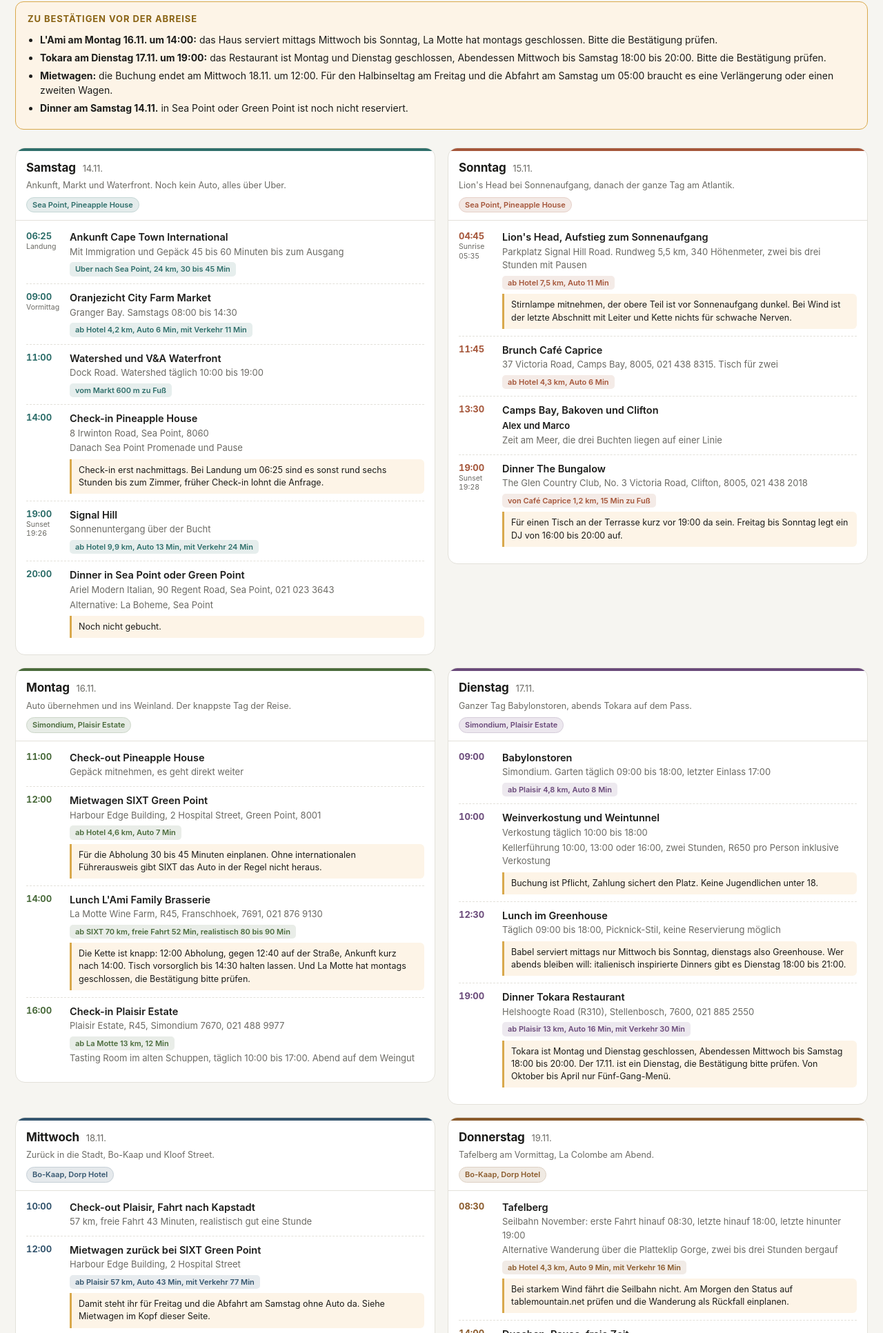
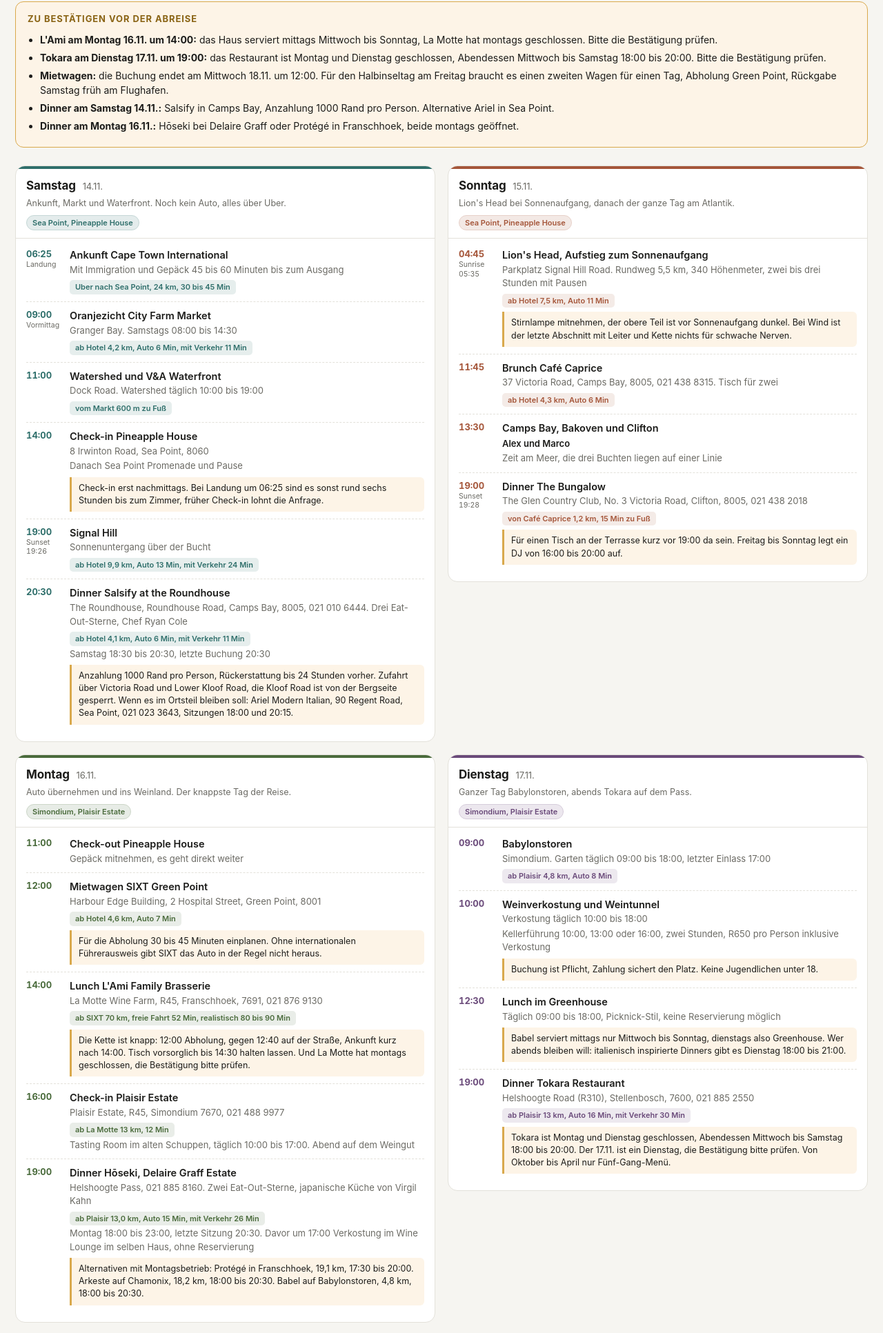
Before and after one commit to xiebo91/kapstadt-nov-2026, a plain HTML site: page index.html in a window 1280 px wide. Shown: the part 267-2200 px from the top of the page at 69% size. Drawn offline with Linux system fonts and the light colour scheme.

Commit message:
Dinner 14.11. und 16.11. ergaenzt, Mietwagen fuer Freitag

```diff
--- a/index.html
+++ b/index.html
@@ -89,8 +89,9 @@
     <ul>
       <li><b>L'Ami am Montag 16.11. um 14:00:</b> das Haus serviert mittags Mittwoch bis Sonntag, La Motte hat montags geschlossen. Bitte die Bestätigung prüfen.</li>
       <li><b>Tokara am Dienstag 17.11. um 19:00:</b> das Restaurant ist Montag und Dienstag geschlossen, Abendessen Mittwoch bis Samstag 18:00 bis 20:00. Bitte die Bestätigung prüfen.</li>
-      <li><b>Mietwagen:</b> die Buchung endet am Mittwoch 18.11. um 12:00. Für den Halbinseltag am Freitag und die Abfahrt am Samstag um 05:00 braucht es eine Verlängerung oder einen zweiten Wagen.</li>
-      <li><b>Dinner am Samstag 14.11.</b> in Sea Point oder Green Point ist noch nicht reserviert.</li>
+      <li><b>Mietwagen:</b> die Buchung endet am Mittwoch 18.11. um 12:00. Für den Halbinseltag am Freitag braucht es einen zweiten Wagen für einen Tag, Abholung Green Point, Rückgabe Samstag früh am Flughafen.</li>
+      <li><b>Dinner am Samstag 14.11.:</b> Salsify in Camps Bay, Anzahlung 1000 Rand pro Person. Alternative Ariel in Sea Point.</li>
+      <li><b>Dinner am Montag 16.11.:</b> Hōseki bei Delaire Graff oder Protégé in Franschhoek, beide montags geöffnet.</li>
     </ul>
   </div>
 
@@ -129,11 +130,12 @@
           <div class="where">Sonnenuntergang über der Bucht</div>
           <div class="leg">ab Hotel 9,9 km, Auto 13 Min, mit Verkehr 24 Min</div>
         </div></div>
-        <div class="row"><div class="time">20:00</div><div>
-          <div class="what">Dinner in Sea Point oder Green Point</div>
-          <div class="where">Ariel Modern Italian, 90 Regent Road, Sea Point, 021 023 3643</div>
-          <div class="where">Alternative: La Boheme, Sea Point</div>
-          <div class="note">Noch nicht gebucht.</div>
+        <div class="row"><div class="time">20:30</div><div>
+          <div class="what">Dinner Salsify at the Roundhouse</div>
+          <div class="where">The Roundhouse, Roundhouse Road, Camps Bay, 8005, 021 010 6444. Drei Eat-Out-Sterne, Chef Ryan Cole</div>
+          <div class="leg">ab Hotel 4,1 km, Auto 6 Min, mit Verkehr 11 Min</div>
+          <div class="where">Samstag 18:30 bis 20:30, letzte Buchung 20:30</div>
+          <div class="note">Anzahlung 1000 Rand pro Person, Rückerstattung bis 24 Stunden vorher. Zufahrt über Victoria Road und Lower Kloof Road, die Kloof Road ist von der Bergseite gesperrt. Wenn es im Ortsteil bleiben soll: Ariel Modern Italian, 90 Regent Road, Sea Point, 021 023 3643, Sitzungen 18:00 und 20:15.</div>
         </div></div>
       </div>
     </div>
@@ -199,6 +201,13 @@
           <div class="leg">ab La Motte 13 km, 12 Min</div>
           <div class="where">Tasting Room im alten Schuppen, täglich 10:00 bis 17:00. Abend auf dem Weingut</div>
         </div></div>
+        <div class="row"><div class="time">19:00</div><div>
+          <div class="what">Dinner Hōseki, Delaire Graff Estate</div>
+          <div class="where">Helshoogte Pass, 021 885 8160. Zwei Eat-Out-Sterne, japanische Küche von Virgil Kahn</div>
+          <div class="leg">ab Plaisir 13,0 km, Auto 15 Min, mit Verkehr 26 Min</div>
+          <div class="where">Montag 18:00 bis 23:00, letzte Sitzung 20:30. Davor um 17:00 Verkostung im Wine Lounge im selben Haus, ohne Reservierung</div>
+          <div class="note">Alternativen mit Montagsbetrieb: Protégé in Franschhoek, 19,1 km, 17:30 bis 20:00. Arkeste auf Chamonix, 18,2 km, 18:00 bis 20:30. Babel auf Babylonstoren, 4,8 km, 18:00 bis 20:30.</div>
+        </div></div>
       </div>
     </div>
 
@@ -249,7 +258,7 @@
           <div class="what">Mietwagen zurück bei SIXT Green Point</div>
           <div class="where">Harbour Edge Building, 2 Hospital Street</div>
           <div class="leg">ab Plaisir 57 km, Auto 43 Min, mit Verkehr 77 Min</div>
-          <div class="note">Damit steht ihr für Freitag und die Abfahrt am Samstag ohne Auto da. Siehe Mietwagen im Kopf dieser Seite.</div>
+          <div class="note">Damit steht ihr für Freitag und die Abfahrt am Samstag ohne Auto da. Zweiten Wagen nur für Freitag nehmen, Abholung hier, Rückgabe Samstag früh am Flughafen. Ein Miettag sind 24 Stunden, das geht sich aus.</div>
         </div></div>
         <div class="row"><div class="time">13:00</div><div>
           <div class="what">Check-in Dorp Hotel</div>
@@ -310,6 +319,12 @@
         <span class="loc">Bo-Kaap, Dorp Hotel</span>
       </header>
       <div class="body">
+        <div class="row"><div class="time">08:00</div><div>
+          <div class="what">Mietwagen abholen SIXT Green Point</div>
+          <div class="where">Harbour Edge Building, 2 Hospital Street</div>
+          <div class="leg">vom Hotel 1,1 km, 2 Min mit dem Auto</div>
+          <div class="note">Rückgabe am Samstag früh am Flughafen. Öffnungszeiten der Station vorab prüfen.</div>
+        </div></div>
         <div class="row"><div class="time">08:30</div><div>
           <div class="what">Muizenberg, bunte Strandhäuschen</div>
           <div class="where">Strandpromenade</div>
@@ -375,11 +390,14 @@
         <tr><td>Lion's Head</td><td class="n">11 / 21 Min</td></tr>
         <tr><td>Signal Hill</td><td class="n">13 / 24 Min</td></tr>
         <tr><td>Café Caprice, Camps Bay</td><td class="n">6 / 11 Min</td></tr>
+        <tr><td>Salsify, Camps Bay</td><td class="n">6 / 11 Min</td></tr>
         <tr><td>SIXT Green Point</td><td class="n">7 / 12 Min</td></tr>
         <tr><td>Flughafen CPT</td><td class="n">26 / 48 Min</td></tr>
         <tr><td>La Motte, Franschhoek</td><td class="n">52 / 93 Min</td></tr>
         <tr><td>Babylonstoren</td><td class="n">8 / 15 Min</td></tr>
         <tr><td>Tokara, Helshoogte</td><td class="n">16 / 30 Min</td></tr>
+        <tr><td>Hōseki, Delaire Graff</td><td class="n">15 / 26 Min</td></tr>
+        <tr><td>Protégé, Franschhoek</td><td class="n">17 / 31 Min</td></tr>
         <tr><td>Dorp Hotel, Bo-Kaap</td><td class="n">43 / 77 Min</td></tr>
         <tr><td>Kloof Street House</td><td class="n">13 Min zu Fuß</td></tr>
         <tr><td>Tafelberg Seilbahn</td><td class="n">9 / 16 Min</td></tr>
@@ -403,8 +421,9 @@
       <ul>
         <li>L'Ami am 16.11. klären, 021 876 9130</li>
         <li>Tokara am 17.11. klären, 021 885 2550</li>
-        <li>Mietwagen verlängern oder zweiten Wagen für Freitag</li>
-        <li>Dinner Samstag 14.11. reservieren</li>
+        <li>Zweiten Mietwagen für Freitag buchen</li>
+        <li>Dinner 14.11. buchen: Salsify oder Ariel</li>
+        <li>Dinner 16.11. buchen: Hōseki oder Protégé</li>
         <li>Kloof Street House reservieren, Sitzung angeben</li>
         <li>Rita's: Sitzzeit und Anzahlung abfragen</li>
         <li>Babylonstoren Kellerführung für Dienstag buchen</li>
```
